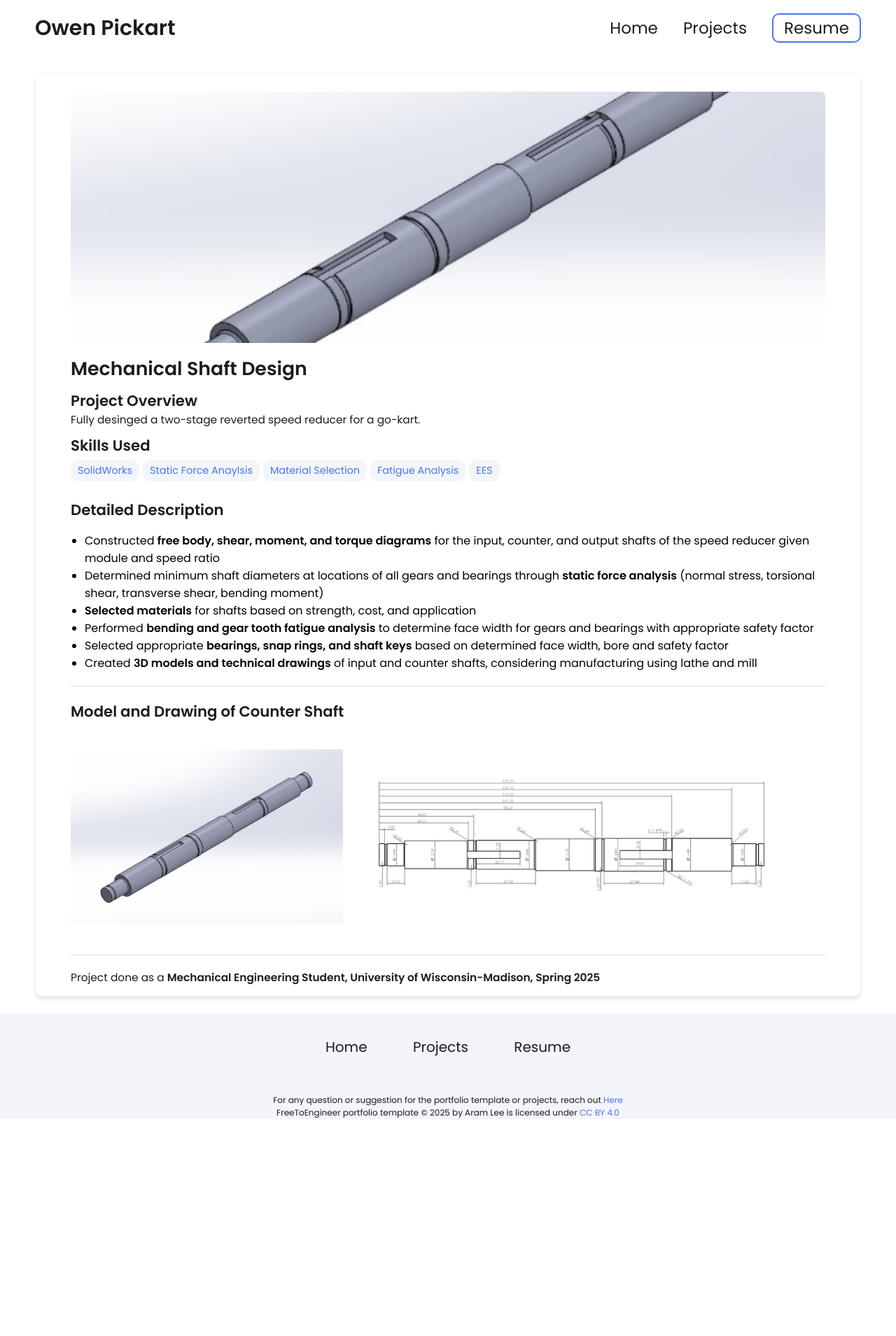
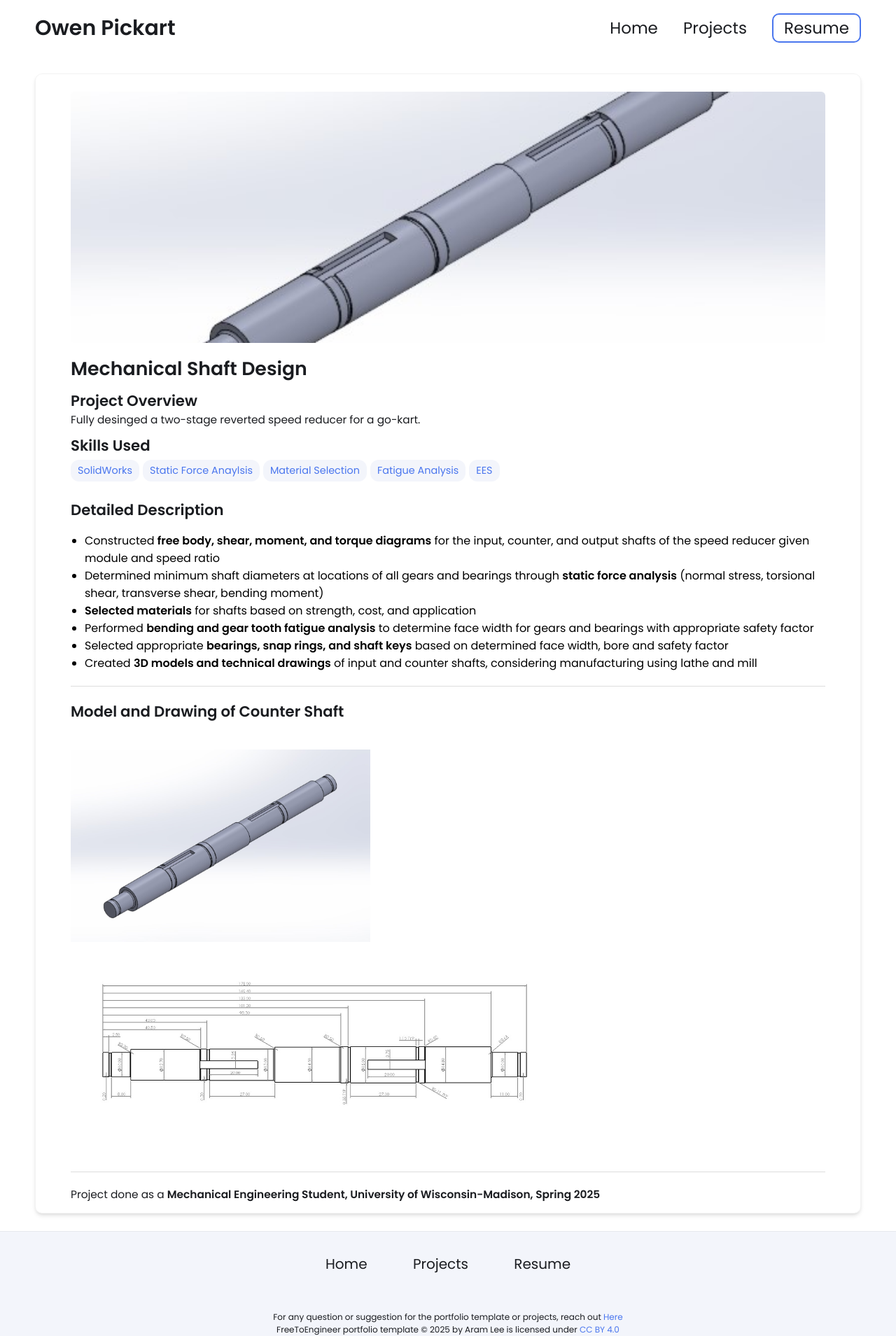
Before and after one commit to owenpickart/owenpickart.github.io, a Jekyll site: the page built from _projects/shaft-design/index.md, in a window 1280 px wide. Shown: the whole page at 70% size. Built offline with Jekyll 4.4.1, drawn with Linux system fonts in a browser that asks for light colours; before the commit the page ends 1599 px from its top, so only the background shows below that.

Commit message:
Update index.md

```diff
--- a/_projects/shaft-design/index.md
+++ b/_projects/shaft-design/index.md
@@ -22,7 +22,7 @@ main-image: /shaft1.jpg
 
 ## Model and Drawing of Counter Shaft
 <br>
-{% include image-gallery.html images="shaft2.jpg, shaft3.jpg" height="250" %}
+{% include image-gallery.html images="shaft2.jpg, shaft3.jpg" height="275" %}
 <br>
 
 ---
```
